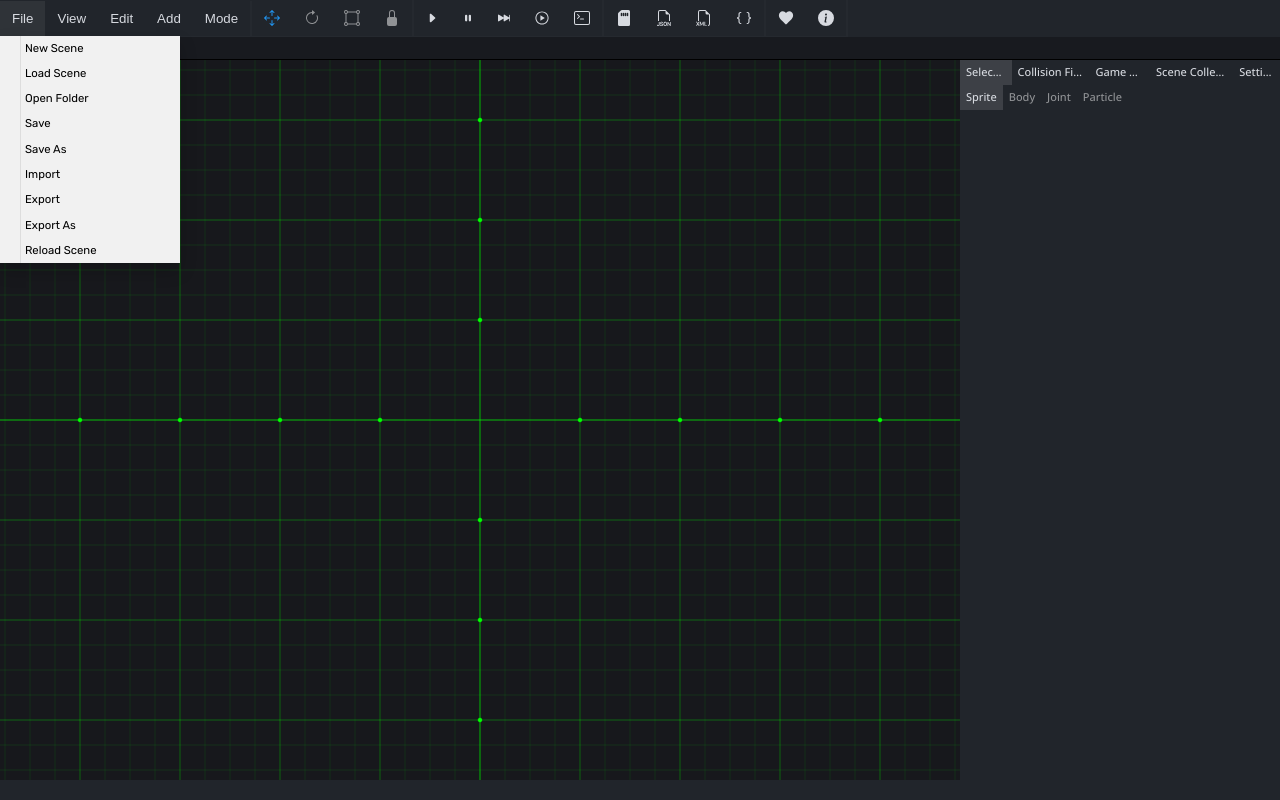
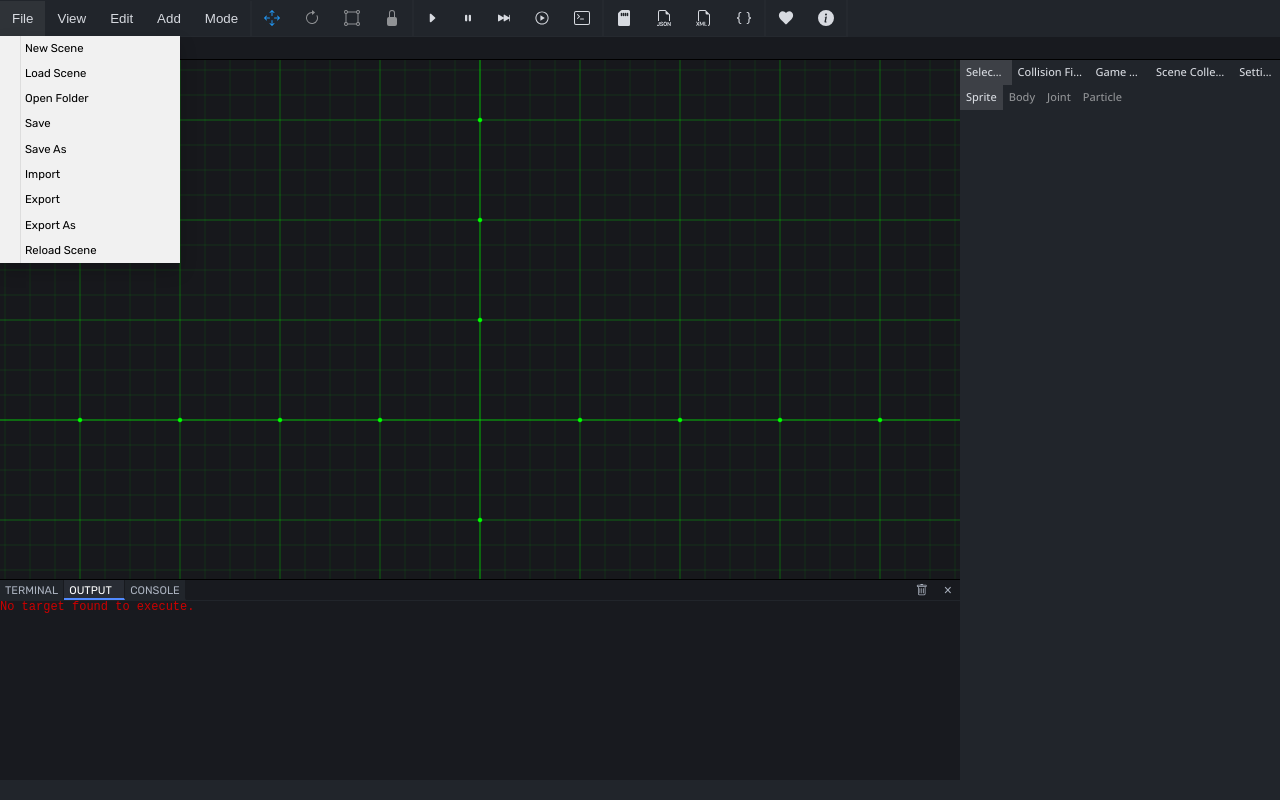
Before and after one commit to 2dprototype/AB2E-Editor, an Electron app: page app/index.html in a window 1280 px wide. Both pictures are taken after a click on the button 542 px from the left and 18 px from the top of the page. Drawn offline with nearby package versions, Linux system fonts and the light colour scheme; no server answers.

Commit message:
updated term

```diff
--- a/app/app.js
+++ b/app/app.js
@@ -82,15 +82,35 @@ var App = function(){
 	this.clipboard = null;
 
 	this.custom_execute = '';
-	this.terminal = new WebTerm(document.getElementById('terminal-container'));
+
+	this.terminal = new WebTerm(document.getElementById('tab-terminal'));
 	this.terminal.setFontSize("12px");
 	this.terminal.setBackgroundColor("#181a1f");
 	this.terminal.setColor("#abb2bf");
-	this.terminal.element.style.position = 'relative';
+
+	this.output = new WebTerm(document.getElementById('tab-output'));
+	this.output.setFontSize("12px");
+	this.output.setBackgroundColor("#181a1f");
+	this.output.setColor("#abb2bf");
+	this.output.hideInput();
+
+	this.consoleTerm = new WebTerm(document.getElementById('tab-console'));
+	this.consoleTerm.setFontSize("12px");
+	this.consoleTerm.setBackgroundColor("#181a1f");
+	this.consoleTerm.setColor("#abb2bf");
+	this.consoleTerm.hideInput();
+
+	this.activeTerminalTab = 'terminal';
 
 	// Compatibility methods
 	this.terminal.println = function(msg) { this.writeln(msg); }
 	this.terminal.error = function(msg) { this.writeln(`\u001b[31m${msg}\u001b[0m`); }
+
+	this.output.println = function(msg) { this.writeln(msg); }
+	this.output.error = function(msg) { this.writeln(`\u001b[31m${msg}\u001b[0m`); }
+
+	this.consoleTerm.println = function(msg) { this.writeln(msg); }
+	this.consoleTerm.error = function(msg) { this.writeln(`\u001b[31m${msg}\u001b[0m`); }
 
 	// Close button
 	document.getElementById('terminal-close-btn').onclick = function() {
@@ -384,6 +404,49 @@ App.prototype.init = function(){
 	var ref = this;
 	this.initShell();
 
+	// Terminal Tab Switching
+	const terminalTabs = document.querySelectorAll('#terminal-tabs .tab');
+	terminalTabs.forEach(tab => {
+		tab.onclick = () => {
+			terminalTabs.forEach(t => t.classList.remove('active'));
+			tab.classList.add('active');
+			const tabName = tab.getAttribute('data-tab');
+			document.querySelectorAll('.terminal-tab-content').forEach(c => c.style.display = 'none');
+			document.getElementById(`tab-${tabName}`).style.display = 'block';
+			ref.activeTerminalTab = tabName;
+
+			// Refocus terminal input if switching to terminal tab
+			if(tabName === 'terminal' && !ref.UIManager.isTerminalHidden) {
+				ref.terminal._writer.focus();
+			}
+		};
+	});
+
+	// Clear Button
+	document.getElementById('terminal-clear-btn').onclick = () => {
+		if(ref.activeTerminalTab === 'terminal') ref.terminal.clear();
+		else if(ref.activeTerminalTab === 'output') ref.output.clear();
+		else if(ref.activeTerminalTab === 'console') ref.consoleTerm.clear();
+	};
+
+	// Console Interception
+	const originalLog = console.log;
+	const originalWarn = console.warn;
+	const originalError = console.error;
+
+	console.log = function(...args) {
+		originalLog.apply(console, args);
+		ref.consoleTerm.writeln(args.map(a => typeof a === 'object' ? JSON.stringify(a) : a).join(' '));
+	};
+	console.warn = function(...args) {
+		originalWarn.apply(console, args);
+		ref.consoleTerm.writeln(`\u001b[93m${args.map(a => typeof a === 'object' ? JSON.stringify(a) : a).join(' ')}\u001b[0m`);
+	};
+	console.error = function(...args) {
+		originalError.apply(console, args);
+		ref.consoleTerm.writeln(`\u001b[91m${args.map(a => typeof a === 'object' ? JSON.stringify(a) : a).join(' ')}\u001b[0m`);
+	};
+
 	ref.terminal.onwrite = function (input) {
 		if(input == '.clear' || input == '.clr') {
 			ref.terminal.clear();
@@ -546,15 +609,20 @@ App.prototype.run_cmd = function(){
 			fs.writeFileSync(this.custom_execute, 'cd');
 		}
 		var ncmd = cmd.runSync(`"${this.custom_execute}"`);
-		if(ncmd.data != null) this.terminal.println(ncmd.data, "#5cf43680");
+		if(ncmd.data != null) this.output.println(ncmd.data, "#5cf43680");
 		if(ncmd.err != null){
-			this.terminal.error(ncmd.err);
-			this.terminal.show();
+			this.output.error(ncmd.err);
+			this.UIManager.isTerminalHidden = false;
+			this.UIManager.updateLayout();
+			// Switch to output tab if there is an error
+			document.querySelector('[data-tab="output"]').click();
 		}
 	}
 	else{
-	    this.terminal.error('No target found to execute.');
-	    this.terminal.show();
+	    this.output.error('No target found to execute.');
+	    this.UIManager.isTerminalHidden = false;
+	    this.UIManager.updateLayout();
+		document.querySelector('[data-tab="output"]').click();
 	}
 }
 
@@ -739,9 +807,11 @@ App.prototype.runScript = function(filepath, type = ".js"){
 	}
 	catch(err) {
 		var err_msg = err.toString();
-		ref.terminal.error(filepath);
-		ref.terminal.error(err_msg);
-		ref.terminal.show();
+		ref.output.error(filepath);
+		ref.output.error(err_msg);
+		ref.UIManager.isTerminalHidden = false;
+		ref.UIManager.updateLayout();
+		document.querySelector('[data-tab="output"]').click();
 	}
 };
 App.prototype.getSceneHash = function(project){
--- a/app/css/style.css
+++ b/app/css/style.css
@@ -908,15 +908,33 @@ table tbody td span {
 #bottom-panel .tab.active {
     color: #fff;
     border-bottom-color: #528bff;
+    background-color: #282c34;
+}
+
+#bottom-panel .tab:hover {
+    background-color: #2c313a;
+}
+
+#bottom-panel .controls {
+    display: flex;
+    align-items: center;
 }
 
 #bottom-panel .controls button {
     background: transparent;
     border: none;
     color: #abb2bf;
-    font-size: 18px;
+    font-size: 14px;
     cursor: pointer;
-    padding: 0 5px;
+    padding: 0 8px;
+    height: 20px;
+    display: flex;
+    align-items: center;
+    justify-content: center;
+}
+
+#terminal-clear-btn {
+    font-size: 12px !important;
 }
 
 #bottom-panel .controls button:hover {
@@ -925,9 +943,17 @@ table tbody td span {
 }
 
 #terminal-container {
-    height: calc(100% - 35px);
+    height: calc(100% - 21px);
     width: 100%;
     position: relative;
+    background: #181a1f;
+}
+
+.terminal-tab-content {
+    width: 100%;
+    height: 100%;
+    position: relative;
+    overflow: hidden;
 }
 
 #bottom-resizer {
--- a/app/index.html
+++ b/app/index.html
@@ -208,15 +208,21 @@
 		<div id="bottom-panel">
 			<div id="bottom-resizer" class="resizer vertical"></div>
 			<div class="header">
-				<div class="tabs">
-					<div class="tab active">Terminal</div>
-					<div class="tab">Output</div>
+				<div class="tabs" id="terminal-tabs">
+					<div class="tab active" data-tab="terminal">Terminal</div>
+					<div class="tab" data-tab="output">Output</div>
+					<div class="tab" data-tab="console">Console</div>
 				</div>
 				<div class="controls">
+					<button id="terminal-clear-btn" title="Clear"><i class="bi bi-trash"></i></button>
 					<button id="terminal-close-btn">×</button>
 				</div>
 			</div>
-			<div id="terminal-container"></div>
+			<div id="terminal-container">
+				<div id="tab-terminal" class="terminal-tab-content"></div>
+				<div id="tab-output" class="terminal-tab-content" style="display:none;"></div>
+				<div id="tab-console" class="terminal-tab-content" style="display:none;"></div>
+			</div>
 		</div>
 		<div id="section_property">
 			<div class="head">
--- a/app/js/webterm.js
+++ b/app/js/webterm.js
@@ -132,7 +132,7 @@ class WebTerm {
 	    this.element.style.width = "100%"
         this.element.style.height = "100%"
         this.element.style.backgroundColor = "#101010"
-        this.element.style.position = "absolute"
+        this.element.style.position = "relative"
         this.element.style.color = "#eeeeee"
         this.element.style.fontFamily = '"Roboto Mono", monospace'
         this.element.style.overflowY = "auto"
@@ -170,6 +170,16 @@ class WebTerm {
 	}
 	setBackgroundColor(color) {
 	   this.element.style.backgroundColor = color
+	}
+
+	hideInput() {
+		this.writer.style.display = 'none';
+		this._writer.style.display = 'none';
+	}
+
+	showInput() {
+		this.writer.style.display = 'inline';
+		this._writer.style.display = 'inline';
 	}
 	setSize(width, height) {
 	    this.element.style.width = width
```
